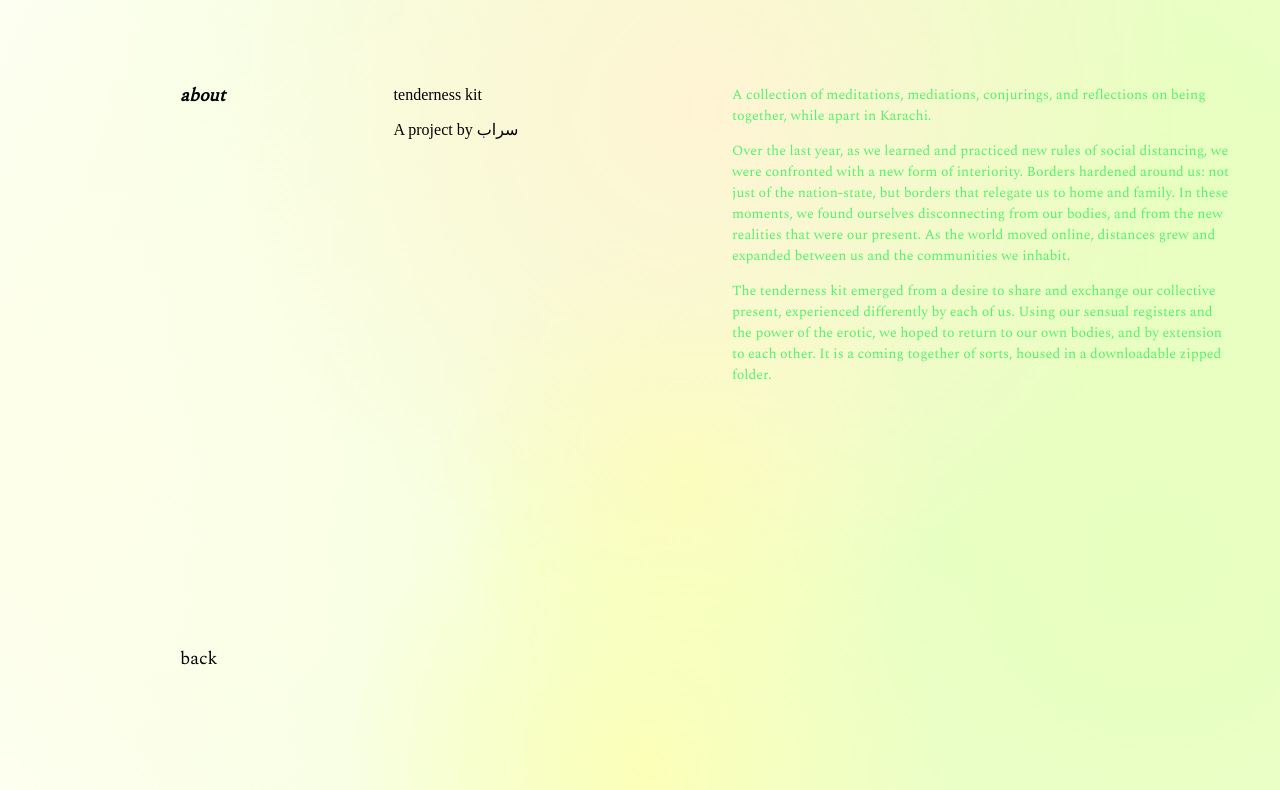
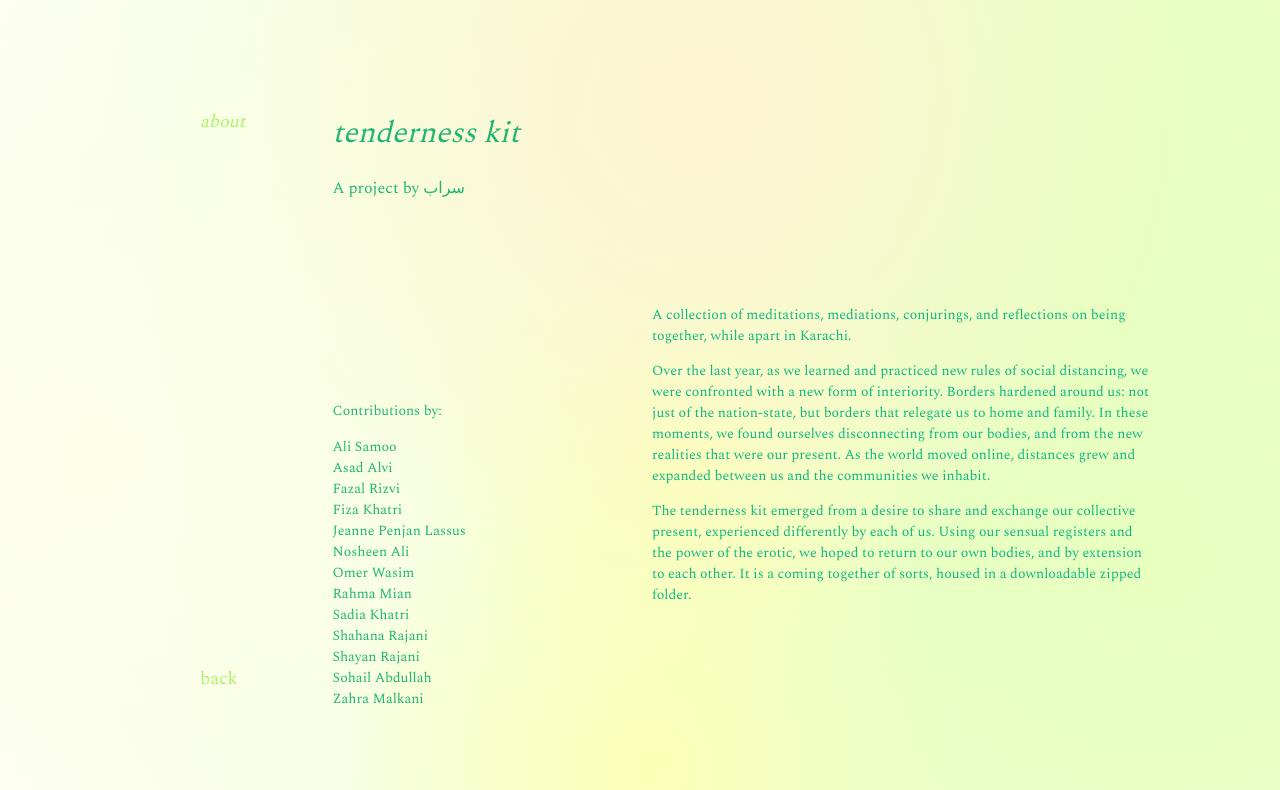
Before and after one commit to dodadoa/Tendernesskit, a Gatsby site: page /about in a window 1280 px wide. Shown: the part 10-800 px from the top of the page. Built offline with nearby package versions, Linux system fonts and the light colour scheme; Gatsby itself is replaced by a stand-in of ours.

Commit message:
add more detail on about page

```diff
--- a/gatsby-config.js
+++ b/gatsby-config.js
@@ -8,7 +8,7 @@ module.exports = {
       resolve: `gatsby-plugin-google-fonts`,
       options: {
         fonts: [
-          `Spectral`,
+          `Spectral\:200,300,400,500,600,700,800`,
           `source sans pro\:300,400,400i,700`
         ],
         display: 'auto'
--- a/src/pages/about.js
+++ b/src/pages/about.js
@@ -22,7 +22,7 @@ const FrontPageBackground = styled.div`
 `
 const Wrapper = styled.div`
   width: 90%;
-  padding: 80px;
+  padding: 100px;
   display: flex;
   flex-direction: row;
   justify-content: space-between;
@@ -30,11 +30,13 @@ const Wrapper = styled.div`
 
 const Content = styled.div`
   width: 500px;
+  margin-right: 100px;
+  margin-top: 200px;
 `
 const ContentText = styled.p`
   font-family: 'Spectral';
   font-size: 14px;
-  color: #55f26f;
+  color: #11B783;
 `
 
 const LeftHeaderWrapper = styled.div`
@@ -42,18 +44,46 @@ const LeftHeaderWrapper = styled.div`
   min-height: 650px;
   margin-left: 100px;
 `
-const AboutHeader = styled.h1`
+const AboutHeader = styled.h3`
   font-size: 18px;
+  font-weight: 400;
   position: absolute;
   top: 0;
   font-family: 'Spectral';
   font-style: italic;
+  color: #AEF26B;
 `
 const BackLink = styled.p`
   bottom: 30px;
   position: absolute;
   font-size: 18px;
   font-family: 'Spectral';
+  color: #AEF26B;
+`
+
+const MidHeaderWrapper = styled.div`
+
+`
+const TendernessKitText = styled.h1`
+  font-family: 'Spectral';
+  color: #22B573;
+  font-style: italic;
+  font-size: 30px;
+  font-weight: 200;
+`
+const AuthorText = styled.p`
+  font-family: 'Spectral';
+  color: #22B573;
+  margin-bottom: 200px;
+`
+const ContributorsText = styled.p`
+  font-family: 'Spectral';
+  color: #22B573;
+  font-size: 14px;
+  margin: 0px;
+`
+const ContributorByText = styled(ContributorsText)`
+  margin-bottom: 15px;
 `
 
 const About = () => {
@@ -65,10 +95,19 @@ const About = () => {
             <AboutHeader>about</AboutHeader>
             <BackLink>back</BackLink>
           </LeftHeaderWrapper>
-          <div>
-            <p>tenderness kit </p>
-            <p>A project by سراب</p>
-          </div>
+          <MidHeaderWrapper>
+            <TendernessKitText>tenderness kit </TendernessKitText>
+            <AuthorText>A project by سراب</AuthorText>
+            <ContributorByText> Contributions by: </ContributorByText>
+            {
+              [
+                'Ali Samoo', 'Asad Alvi', 'Fazal Rizvi', 'Fiza Khatri', 'Jeanne Penjan Lassus',
+                'Nosheen Ali', 'Omer Wasim', 'Rahma Mian', 'Sadia Khatri', 'Shahana Rajani',
+                'Shayan Rajani', 'Sohail Abdullah', 'Zahra Malkani'
+              ].map((contributor) => (<ContributorsText>{contributor}</ContributorsText>))
+            }
+
+          </MidHeaderWrapper>
           <Content>
             <ContentText>A collection of meditations, mediations, conjurings, and reflections on being together, while apart in Karachi. </ContentText>
             <ContentText> Over the last year, as we learned and practiced new rules of social distancing, we were confronted with a new form of interiority. Borders hardened around us: not just of the nation-state, but borders that relegate us to home and family. In these moments, we found ourselves disconnecting from our bodies, and from the new realities that were our present. As the world moved online, distances grew and expanded between us and the communities we inhabit. </ContentText>
```
